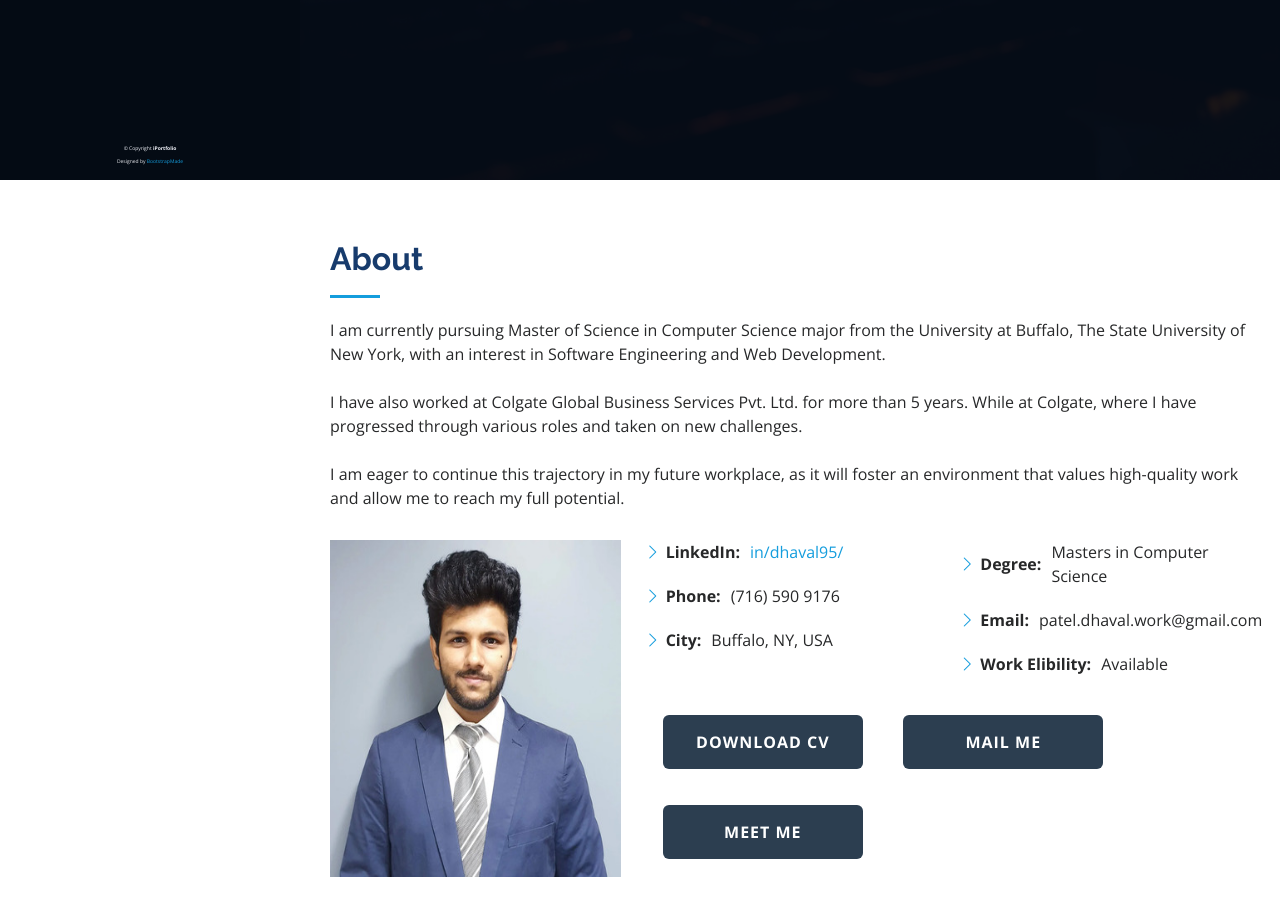
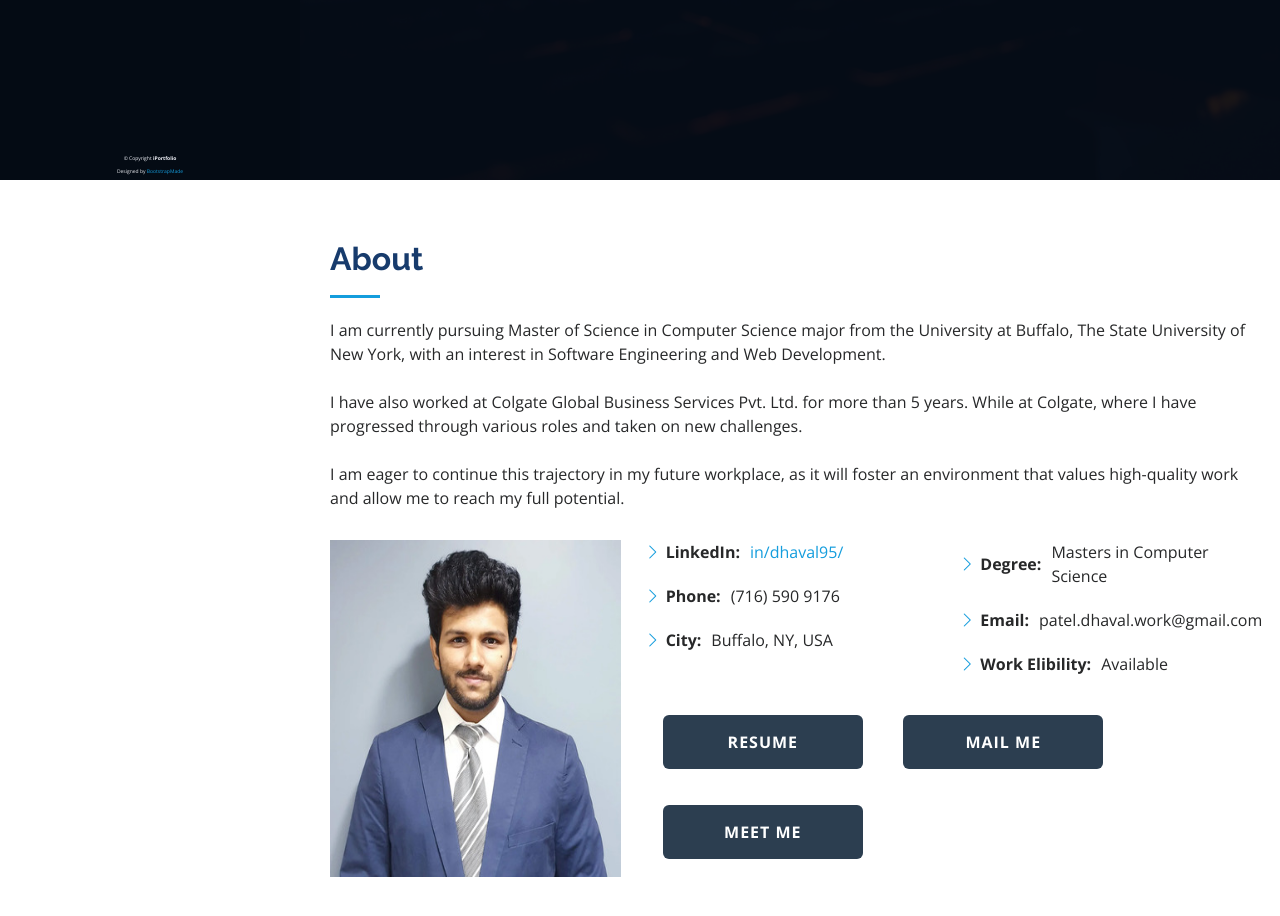
Before and after one commit to patel-dhaval/patel-dhaval.github.io, a plain HTML site: page index.html in a window 1280 px wide. Shown: the part 620-1536 px from the top of the page. Drawn offline with nearby package versions, Linux system fonts and the light colour scheme.

Commit message:
Resume changes

```diff
--- a/assets/css/style.css
+++ b/assets/css/style.css
@@ -1088,7 +1088,7 @@ section {
 # Footer
 --------------------------------------------------------------*/
 #footer {
-  padding: 15px;
+  padding: 5px;
   color: #f4f6fd;
   font-size: 15px;
   position: fixed;
--- a/index.html
+++ b/index.html
@@ -68,6 +68,8 @@
           <li><a href="#contact" class="nav-link scrollto"><i class="bx bx-envelope"></i> <span>Contact</span></a></li>
         </ul>
       </nav><!-- .nav-menu -->
+      <div class="badge-base LI-profile-badge" data-locale="en_US" data-size="small" data-theme="dark" data-type="VERTICAL" data-vanity="dhaval95" data-version="v1"><a class="badge-base__link LI-simple-link" href="https://www.linkedin.com/in/dhaval95?trk=profile-badge"></a></div>
+
     </div>
   </header><!-- End Header -->
 
@@ -122,7 +124,7 @@
               </div>
             </div>
 
-            <a href="https://drive.google.com/file/d/1IOhGO-nkqOc7_4LuG4gV7aY01knpbMSS/view?usp=drive_link" target="_blank" rel="noopener noreferrer" class="btn btn-1">Download CV</a>
+            <a href="https://drive.google.com/file/d/1LhYQs3Sf-MVgCxL0CiHEShexSbLghiTg/view?usp=sharing" target="_blank" rel="noopener noreferrer" class="btn btn-1">Resume</a>
             <a href="mailto:patel.dhaval.work@gmail.com?subject=Connecting%20Request&body=Hello,%0D%0A%0D%0AI visited your portfolio and would like to connect with you.%0D%0A%0D%0AThank you,%0D%0A[Your Name]" target="_blank" rel="noopener noreferrer" class="btn btn-1">Mail Me</a>
             <a href="https://calendly.com/patel-dhaval/30min" target="_blank" rel="noopener noreferrer" class="btn btn-1">Meet Me</a>
           </div>
@@ -701,7 +703,7 @@
   <script src="assets/vendor/typed.js/typed.umd.js"></script>
   <script src="assets/vendor/waypoints/noframework.waypoints.js"></script>
   <script src="assets/vendor/php-email-form/validate.js"></script>
-
+  <script src="https://platform.linkedin.com/badges/js/profile.js" async defer type="text/javascript"></script>
   <!-- Template Main JS File -->
   <script src="assets/js/main.js"></script>
 
```
